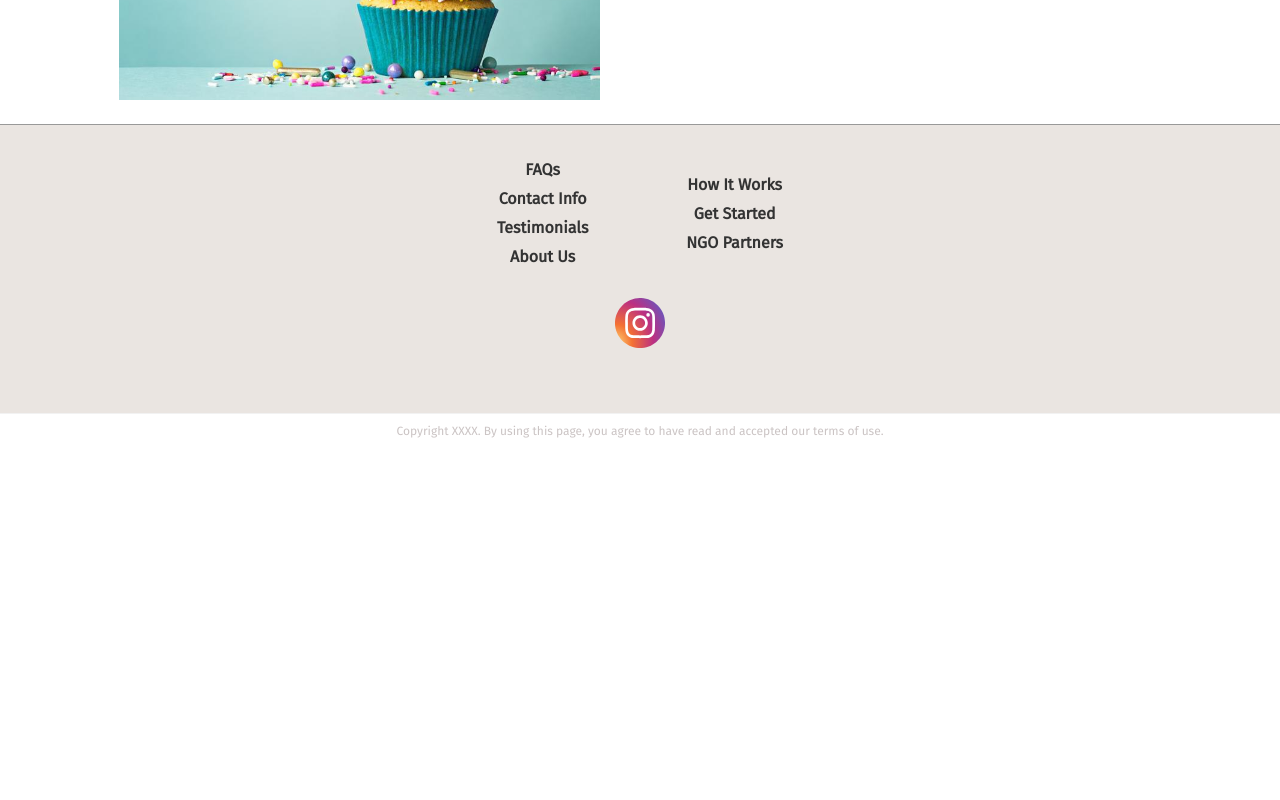
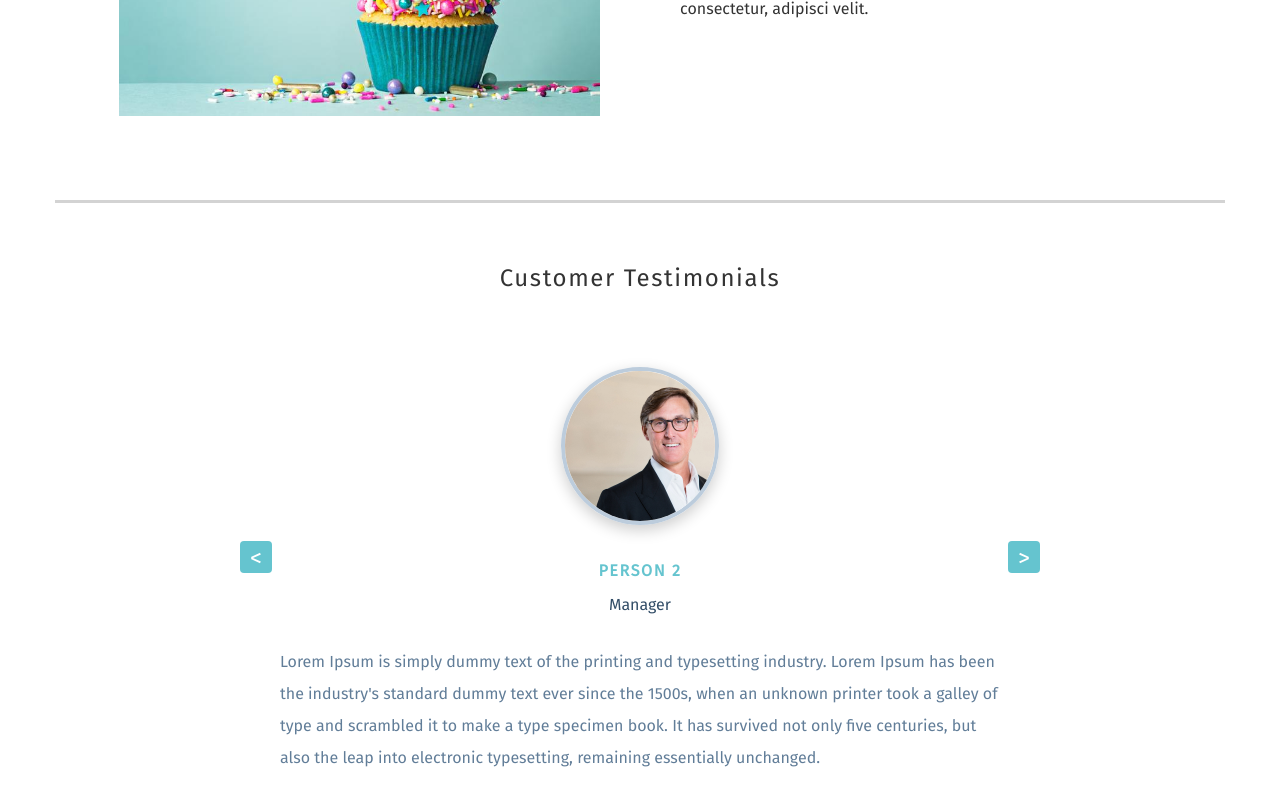
Before and after one commit to benjamin-peng/CumpleConCausa-Frontend, a React (Create React App) app: page /#/ in a window 1280 px wide. Shown: the part 1820-2620 px from the top of the page. Before the commit the page ends 2268 px from the top, so only its background shows below. Built offline with nearby package versions, Linux system fonts and the light colour scheme.

Commit message:
testimonials

```diff
--- /dev/null
+++ b/src/Components/Slider.js
@@ -0,0 +1,68 @@
+import React, { useState, useEffect } from "react";
+import '../Styles/Slider.css';
+import data from "../TestimonialsData/testimonialsData";
+
+const Slider = () => {
+  const [people] = useState(data);
+  const [index, setIndex] = useState(0);
+
+  useEffect(() => {
+    const lastIndex = people.length - 1;
+    if (index < 0) {
+      setIndex(lastIndex);
+    }
+    if (index > lastIndex) {
+      setIndex(0);
+    }
+  }, [index, people]);
+
+  useEffect(() => {
+    let slider = setInterval(() => {
+      setIndex(index + 1);
+    }, 5000);
+    return () => {
+      clearInterval(slider);
+    };
+  }, [index]);
+
+  return (
+    <section className="section">
+      <div className="title">
+        <h2>Customer Testimonials</h2>
+      </div>
+      <div className="section-center">
+        {people.map((item, indexPeople) => {
+          const { id, image, name, title, quote } = item;
+          let position = "nextSlide";
+          if (indexPeople === index) {
+            position = "activeSlide";
+          }
+          if (
+            indexPeople === index - 1 ||
+            (index === 0 && indexPeople === people.length - 1)
+          ) {
+            position = "lastSlide";
+          }
+          return (
+            <article className={position} key={id}>
+              <div className="center">
+                <img src={image} alt={name} className="person-img" />
+              </div>
+              <h4 className="center">{name}</h4>
+              <p className="title">{title}</p>
+              <p className="text">{quote}</p>
+            </article>
+          );
+        })}
+        <button className="prev" onClick={() => setIndex(index - 1)}>
+          <i className="fas fa-arrow-left" /> {"<"}
+        </button>
+        <button className="next" onClick={() => setIndex(index + 1)}>
+          <i className="fas fa-arrow-right" /> {">"}
+        </button>
+      </div>
+    </section>
+  );
+};
+
+export default Slider;
--- /dev/null
+++ b/src/Components/Testimonials.js
@@ -0,0 +1,13 @@
+import TestimonialsStyle from '../Styles/Testimonials.styled';
+
+function Footer() {
+    return (
+        <TestimonialsStyle>
+            <div className='T-header'>
+                <h2>Customer Testimonials</h2>
+            </div>
+        </TestimonialsStyle>
+      );
+}
+
+export default Footer;
--- a/src/Pages/Home.js
+++ b/src/Pages/Home.js
@@ -7,6 +7,8 @@ import HomePageInfoBox from '../Components/HomePageInfoBox';
 import styles from '../Styles/HomePage.style.css'
 import Footer from '../Components/Footer';
 import Bottom from '../Components/Bottom';
+import Testimonials from '../Components/Testimonials';
+import Slider from '../Components/Slider';
 
 const Home = () => {
     return (
@@ -39,6 +41,7 @@ const Home = () => {
             header="Impact & Reach"
             text="Sed ut perspiciatis unde omnis iste natus error sit voluptatem accusantium doloremque laudantium, totam rem aperiam, eaque ipsa quae ab illo inventore veritatis et quasi architecto beatae vitae dicta sunt explicabo. Nemo enim ipsam voluptatem quia voluptas sit aspernatur aut odit aut fugit, sed quia consequuntur magni dolores eos qui ratione voluptatem sequi nesciunt. Neque porro quisquam est, qui dolorem ipsum quia dolor sit amet, consectetur, adipisci velit."
             />
+            <Slider></Slider>
             <Footer></Footer>
             <Bottom></Bottom>
         </HomeStyled>
--- a/src/Styles/HomePage.style.css
+++ b/src/Styles/HomePage.style.css
@@ -48,14 +48,19 @@
     color: #28b0bf;
     background-color: white;
     padding: 15px;
-    border: solid grey;
+    border: 2px solid grey;
     border-radius: 24px;
     line-height: 1em;
     font-size: 18px;
     font-weight: 700;
     font-family: Greycliff,Lato,sans-serif;
     display: inline-block;
+    cursor: pointer;
 }
+
+.donateButton:hover {
+    color: #ed9dd8;
+  }
 
 .footer{
     height: 200px;
@@ -66,7 +71,7 @@
     justify-content: center;
     align-items: center;
     padding-top: 24px;
-    padding-bottom: 4em;
+    padding-bottom: 3em;
     background-color: #eae5e1;
 }
 
--- /dev/null
+++ b/src/Styles/Slider.css
@@ -0,0 +1,145 @@
+h1,
+h2,
+h3,
+h4 {
+  letter-spacing: 0.1rem;
+  line-height: 1.25;
+  margin-bottom: 0.75rem;
+}
+.section {
+  width: 90vw;
+  margin: 5rem auto;
+  max-width: 1170px;
+  margin-top: 60px;
+  padding-top: 60px;
+  border-top: solid lightgray;
+}
+
+@media screen and (min-width: 992px) {
+  .section {
+    width: 95vw;
+  }
+}
+
+.icon {
+  font-size: 3rem;
+  color: rgb(197, 116, 197);;
+}
+
+.section-center {
+  margin: 0 auto;
+  margin-top: 4rem;
+  width: 80vw;
+  height: 450px;
+  max-width: 800px;
+  text-align: center;
+  position: relative;
+  display: flex;
+  overflow: hidden;
+  /* border: solid black */
+}
+
+article {
+  position: absolute;
+  top: 0;
+  left: 0;
+  width: 100%;
+  height: 100%;
+  opacity: 0;
+  transition: all 0.3s linear;
+}
+
+article.activeSlide {
+  opacity: 1;
+  transform: translateX(0);
+}
+article.lastSlide {
+  transform: translateX(-100%);
+}
+article.nextSlide {
+  transform: translateX(100%);
+}
+
+.person-img {
+  border-radius: 50%;
+  margin-bottom: 1rem;
+  width: 150px;
+  height: 150px;
+  object-fit: cover;
+  border: 4px solid hsl(210, 31%, 80%);
+  box-shadow: 0 5px 15px rgba(0, 0, 0, 0.2);
+}
+
+article h4 {
+  text-transform: uppercase;
+  color: #65c4cf;
+  margin-bottom: 0.25rem;
+}
+.title {
+  margin-bottom: 0.75rem;
+  color: hsl(209, 34%, 30%);
+}
+
+.title {
+  text-align: center;
+  margin-bottom: 2rem;
+}
+.title h2 {
+  display: flex;
+  align-items: center;
+  justify-content: center;
+  font-weight: 500;
+}
+
+.text {
+  max-width: 35em;
+  margin: 0 auto;
+  margin-top: 2rem;
+  line-height: 2;
+  color: hsl(210, 22%, 49%);
+}
+
+.prev,
+.next {
+  position: absolute;
+  top: 200px;
+  transform: translateY(-50%);
+  background: #65c4cf;
+  color: #fff;
+  width: 1.25rem;
+  height: 1.25rem;
+  display: grid;
+  place-items: center;
+  border-color: transparent;
+  font-size: 1rem;
+  border-radius: 0.25rem;
+  cursor: pointer;
+  transition: all 0.3s linear;
+}
+.prev:hover,
+.next:hover {
+  background: rgb(197, 116, 197);
+}
+.prev {
+  left: 0;
+}
+.next {
+  right: 0;
+}
+@media (min-width: 800px) {
+  .text {
+    max-width: 45em;
+  }
+  .prev,
+  .next {
+    width: 2rem;
+    height: 2rem;
+    font-size: 1.5rem;
+  }
+
+  .center{
+      display: flex;
+      justify-content: center;
+      padding: 10px;
+  }
+}
--- /dev/null
+++ b/src/Styles/Testimonials.styled.js
@@ -0,0 +1,10 @@
+import styled from 'styled-components';
+
+export default styled.div`
+.T-header{
+    display: flex;
+    justify-content: center;
+    align-items: center;
+    border: solid black;
+}
+`;
--- /dev/null
+++ b/src/TestimonialsData/testimonialsData.js
@@ -0,0 +1,37 @@
+
+const people = [
+    {
+      id: 1,
+      image: require('../Images/Person1.jpeg'),
+      name: "Person 1",
+      title: "Customer",
+      quote:
+        "Lorem Ipsum is simply dummy text of the printing and typesetting industry. Lorem Ipsum has been the industry's standard dummy text ever since the 1500s, when an unknown printer took a galley of type and scrambled it to make a type specimen book. It has survived not only five centuries, but also the leap into electronic typesetting, remaining essentially unchanged. ",
+    },
+    {
+      id: 2,
+      image: require('../Images/Person2.png'),
+      name: "Person 2",
+      title: "Manager",
+      quote:
+        "Lorem Ipsum is simply dummy text of the printing and typesetting industry. Lorem Ipsum has been the industry's standard dummy text ever since the 1500s, when an unknown printer took a galley of type and scrambled it to make a type specimen book. It has survived not only five centuries, but also the leap into electronic typesetting, remaining essentially unchanged. ",
+    },
+    {
+      id: 3,
+      image: require('../Images/Person1.jpeg'),
+      name: "Person 3",
+      title: "Volunteer",
+      quote:
+        "Lorem Ipsum is simply dummy text of the printing and typesetting industry. Lorem Ipsum has been the industry's standard dummy text ever since the 1500s, when an unknown printer took a galley of type and scrambled it to make a type specimen book. It has survived not only five centuries, but also the leap into electronic typesetting, remaining essentially unchanged.",
+    },
+    {
+      id: 4,
+      image: require('../Images/Person2.png'),
+      name: "Person 4",
+      title: "Participant",
+      quote:
+        "Lorem Ipsum is simply dummy text of the printing and typesetting industry. Lorem Ipsum has been the industry's standard dummy text ever since the 1500s, when an unknown printer took a galley of type and scrambled it to make a type specimen book. It has survived not only five centuries, but also the leap into electronic typesetting, remaining essentially unchanged.",
+    },
+  ];
+
+  export default people;
```
Also changed, not shown: src/Pages/HowItWorks.js (+0 -8 lines), src/Images/Person1.jpeg (added), src/Images/Person2.png (added).
